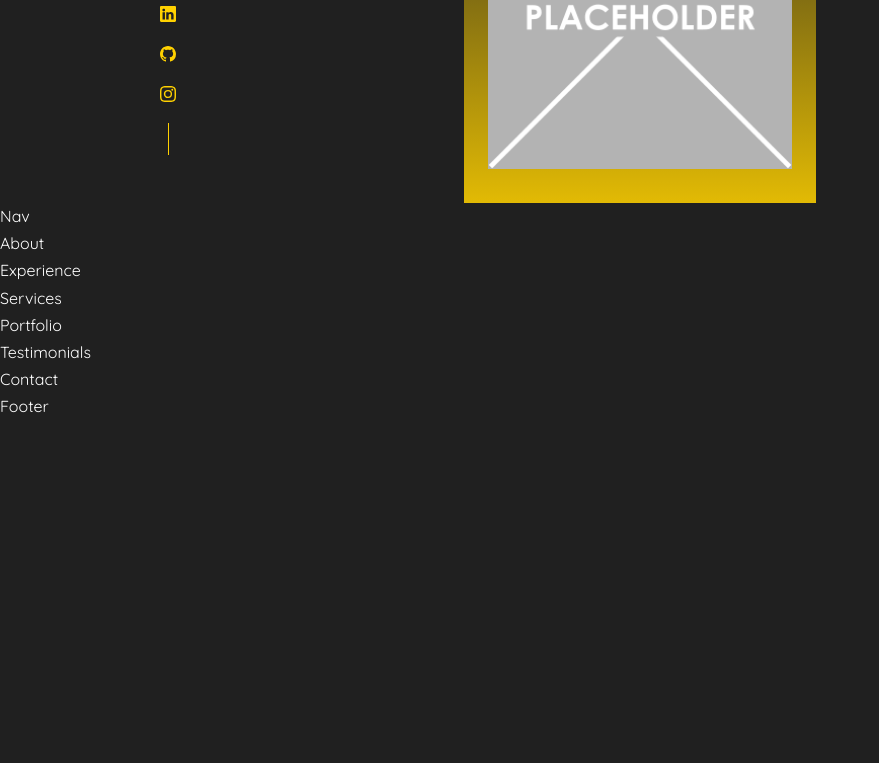
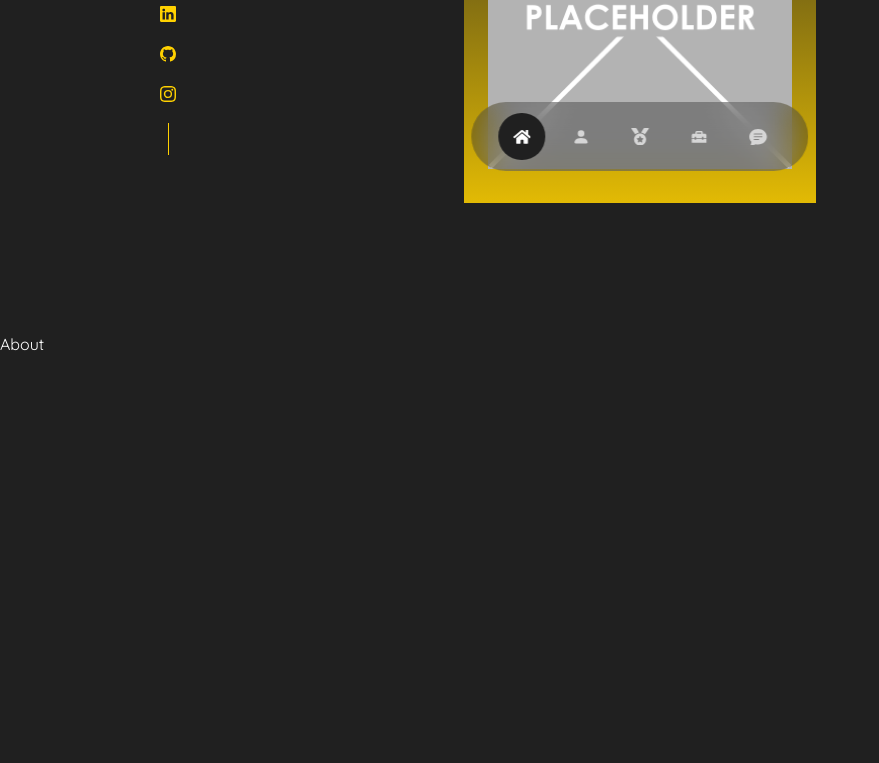
Before and after one commit to StyngerBee/the-new-portfolio, a React (Create React App) app: page / in a window 1280 px wide. Shown: the part 597-1360 px from the top of the page, without its empty margins (0-879 px from the left). Before the commit the page ends 1018 px from the top, so only its background shows below. Built offline with nearby package versions, Linux system fonts and the light colour scheme.

Commit message:
finished nav bar

```diff
--- a/src/assets/css/index.css
+++ b/src/assets/css/index.css
@@ -60,6 +60,7 @@ h1 {
 
 section {
     margin-top: 8rem;
+    height: 100vh;
 }
 
 section > h2,
--- a/src/components/about/About.jsx
+++ b/src/components/about/About.jsx
@@ -3,7 +3,7 @@ import './about.css'
 
 const About = () => {
   return (
-    <div>About</div>
+    <section id='about'>About</section>
   )
 }
 
--- a/src/components/contact/Contact.jsx
+++ b/src/components/contact/Contact.jsx
@@ -3,7 +3,7 @@ import './contact.css'
 
 const Contact = () => {
   return (
-    <div>Contact</div>
+    <section id='contact'>Contact</section>
   )
 }
 
--- a/src/components/experience/Experience.jsx
+++ b/src/components/experience/Experience.jsx
@@ -3,7 +3,7 @@ import './experience.css'
 
 const Experience = () => {
   return (
-    <div>Experience</div>
+    <section id='experience'>Experience</section>
   )
 }
 
--- a/src/components/nav/Nav.jsx
+++ b/src/components/nav/Nav.jsx
@@ -1,9 +1,22 @@
 import React from 'react'
 import './nav.css'
+import {FaHome} from 'react-icons/fa'
+import {BsFillPersonFill} from 'react-icons/bs'
+import {FaMedal} from 'react-icons/fa'
+import {MdHomeRepairService} from 'react-icons/md'
+import {BsChatTextFill} from 'react-icons/bs'
+import {useState} from 'react'
 
 const Nav = () => {
+  const [activeNav, setActiveNav] = useState('#')
   return (
-    <div>Nav</div>
+    <nav>
+      <a href='#' onClick={() =>setActiveNav('#')} className={activeNav === '#' ? 'active' : ''}><FaHome/></a>
+      <a href='#about' onClick={() =>setActiveNav('#about')} className={activeNav === '#about' ? 'active' : ''}><BsFillPersonFill/></a>
+      <a href='#experience' onClick={() =>setActiveNav('#experience')} className={activeNav === '#experience' ? 'active' : ''}><FaMedal/></a>
+      <a href='#services' onClick={() =>setActiveNav('#services')} className={activeNav === '#services' ? 'active' : ''}><MdHomeRepairService/></a>
+      <a href='#contact' onClick={() =>setActiveNav('#contact')} className={activeNav === '#contact' ? 'active' : ''}><BsChatTextFill/></a>
+    </nav>
   )
 }
 
--- a/src/components/nav/nav.css
+++ b/src/components/nav/nav.css
@@ -0,0 +1,34 @@
+nav {
+    background: rgba(0, 0, 0, 0.3);
+    width: max-content;
+    display: block;
+    padding: 0.7rem 1.7rem;
+    z-index: 2;
+    position: fixed;
+    left: 50%;
+    transform: translateX(-50%);
+    bottom: 2rem;
+    display: flex;
+    gap: 0.8rem;
+    border-radius: 3rem;
+    backdrop-filter: blur(15px);
+}
+
+nav a {
+    background: transparent;
+    padding:0.9rem;
+    border-radius: 50%;
+    display: flex;
+    color: var(--color-light);
+    font-size: 1.1rem;
+
+}
+
+nav a:hover{
+    background: rgba(0, 0, 0, 0.3);
+}
+
+nav a.active {
+    background: var(--color-bg);
+    color: var(--color-white);
+}
--- a/src/components/portfolio/Portfolio.jsx
+++ b/src/components/portfolio/Portfolio.jsx
@@ -3,7 +3,7 @@ import './portfolio.css'
 
 const Portfolio = () => {
   return (
-    <div>Portfolio</div>
+    <section id='portfolio'>Portfolio</section>
   )
 }
 
--- a/src/components/services/Services.jsx
+++ b/src/components/services/Services.jsx
@@ -3,7 +3,7 @@ import './services.css'
 
 const Services = () => {
   return (
-    <div>Services</div>
+    <section id='services'>Services</section>
   )
 }
 
--- a/src/components/testimonials/Testimonials.jsx
+++ b/src/components/testimonials/Testimonials.jsx
@@ -3,7 +3,7 @@ import './testimonials.css'
 
 const Testimonials = () => {
   return (
-    <div>Testimonials</div>
+    <section id='testimonials'>Testimonials</section>
   )
 }
 
```
